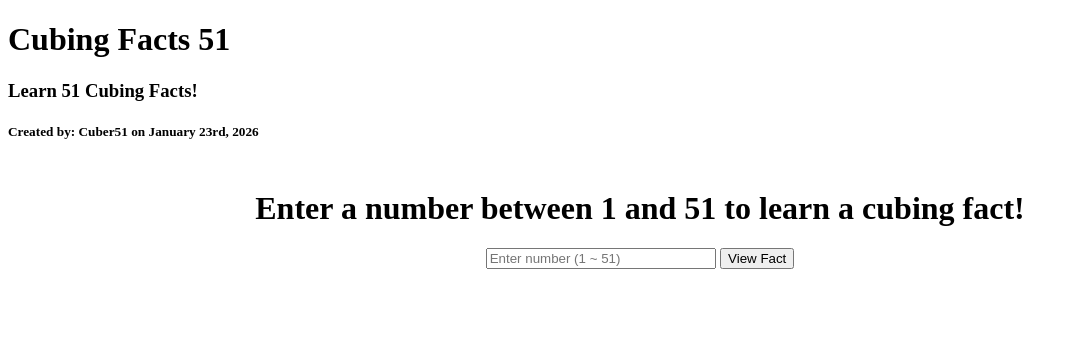
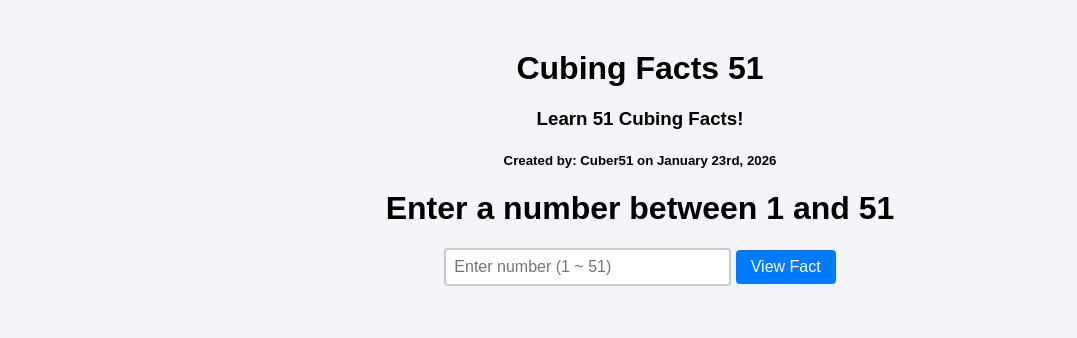
Before and after one commit to Cuber51/CubingFacts51.github.io, a plain HTML site: page index.html in a window 1280 px wide. Shown: the whole page, without its empty margins (0-1077 px from the left). Drawn offline with Linux system fonts and the light colour scheme.

Commit message:
Update index.html

```diff
--- a/index.html
+++ b/index.html
@@ -1,27 +1,70 @@
 <!DOCTYPE html>
-<!--Unfinished-->
+<!--This website is still updating.-->
 <html>
 <head>
-        <title>Cubing Facts 51: Learn 51 Cubing Facts</title>
+    <title>Cubing Facts 51</title>
+    <meta name="viewport" content="width=device-width, initial-scale=1">
+    <style>
+        body {
+            font-family: sans-serif;
+            text-align: center;
+            margin-top: 50px;
+            background-color: #f4f4f9;
+        }
+        input {
+            width: 30ch;
+            padding: 8px;
+            font-size: 16px;
+            border: 2px solid #ccc;
+            border-radius: 4px;
+        }
+        button {
+            padding: 8px 15px;
+            font-size: 16px;
+            cursor: pointer;
+            background-color: #007bff;
+            color: white;
+            border: none;
+            border-radius: 4px;
+        }
+        button:hover {
+            background-color: #0056b3;
+        }
+        #display_area {
+            display: block;
+            margin-top: 20px;
+            font-size: 1.2em;
+            font-weight: bold;
+            color: #333;
+            min-height: 1.5em;
+        }
+    </style>
+</head>
+<body>
+
+    <!-- Header Content -->
     <h1>Cubing Facts 51</h1>
     <h3>Learn 51 Cubing Facts!</h3>
     <h5>Created by: Cuber51 on January 23rd, 2026</h5>
-    </head>
-    <body>
-        <div style="text-align: center; margin-top: 50px;">
-        <h1>Enter a number between 1 and 51 to learn a cubing fact!</h1>
-        <input type="number" id="INT" min="1" max="51" placeholder="Enter number (1 ~ 51)" style="width: 30ch;">
+
+    <!-- Interactive App -->
+    <div id="app">
+        <h1>Enter a number between 1 and 51</h1>
+        <!-- Added placeholder and min/max validation -->
+        <input type="number" id="INT" min="1" max="51" placeholder="Enter number (1 ~ 51)">
         <button onclick="lookupValue()">View Fact</button>
         <p><span id="display_area"></span></p>
+    </div>
 
     <script>
+        // Corrected Data Object
         const myData = {
             1: "Did you know that the world record for solving a 3x3 Rubik's Cube is 3.05 seconds?",
             2: "Did you know that the Rubik's Cube was invented in 1974 by Ernő Rubik?",
-                3: "Did you know that there are over 43 quintillion possible combinations of a standard 3x3 Rubik's Cube?",
-                4: "Did you know that the first speedcubing competition was held in 1982 in Budapest, Hungary?",
-                5: "Did you know that the largest Rubik's Cube that you can buy is a 21x21 cube?",
-                6: "Did you know that the Rubik's Cube was created to help students understand three-dimensional geometry?",
+            3: "Did you know that there are over 43 quintillion possible combinations?",
+            4: "Did you know that the first speedcubing competition was held in 1982 in Budapest?",
+            5: "Did you know that the largest mass-produced Rubik's Cube is a 21x21 cube?",
+            6: "Did you know that the Cube was created to help students understand 3D geometry?",
             7: "Did you know that the world record for One-Handed solving is 5.66 seconds?",
             8: "Did you know that Rubik's Cubes are sold in over 100 countries worldwide?",
             9: "Did you know that the Rubik's Cube has been featured in numerous movies and TV shows?",
@@ -30,24 +73,63 @@
             12: "Did you know that the speedcubing competitions also include blindfolded solving?",
             13: "Did you know that the Rubik's Cube has inspired various art forms, including sculptures and paintings?",
             14: "Did you know that the Rubik's Cube has its own official notation for moves?",
-                15: "Did you know that the speedcubes were first started in the 2010s when the Rubik's Cube patent expired?",
+            15: "Did you know that speedcubes 'boomed' in the 2010s, though the original patent expired in 2000?",
             16: "Did you know that there are many different methods for solving the Rubik's Cube, including CFOP, Roux, and ZZ?",
             17: "Did you know that the CFOP method is the most popular method used by speedcubers?",
             18: "Did you know that the Roux method focuses on building blocks rather than layers?",
             19: "Did you know that the ZZ method is known for its efficiency in reducing the number of moves?",
             20: "Did you know there is a variation of the Rubik's Cube called the Pyraminx, which is pyramid-shaped?",
+            21: "Did you know that the Megaminx is a dodecahedron-shaped twisty puzzle similar to the Rubik's Cube?",
+            22: "Did you know that the Skewb is a cube-shaped puzzle that twists around its corners?",
+            23: "Did you know that the Square-1 is a shape-shifting puzzle that can change its shape as you twist it?",
+            24: "Did you know that the speedcube community has its own slang and terminology?",
+            25: "Did you know that 'alg' is short for algorithm, which is a sequence of moves used to solve the cube?",
+            26: "Did you know that 'PLL' stands for Permutation of the Last Layer?",
+            27: "Did you know that 'OLL' stands for Orientation of the Last Layer?",
+            28: "Did you know that 'F2L' stands for First Two Layers?",
+            29: "Did you know that 'cubers' is a term used to refer to people who solve Rubik's Cubes?",
+            30: "Did you know that the World Cube Association (WCA) is the governing body for official speedcubing competitions?",
+            31: "Did you know that the World Cube Association (WCA) was founded in 2004?",
+            32: "Did you know that there are over 1,000 official WCA competitions held worldwide each year?",
+            33: "Did you know that there are over 100,000 registered WCA competitors?",
+            34: "Did you know that the WCA maintains official records for various cube sizes and categories?",
+            35: "Did you know that the Rubik's Cube has been used to teach problem-solving skills in schools?",
+            36: "Did you know that there are online communities and forums dedicated to speedcubing?",
+            37: "Did you know that there are YouTube channels and tutorials dedicated to teaching people how to solve the Rubik's Cube?",
+            38: "Did you know that there are mobile apps that help you learn how to solve the Rubik's Cube?",
+            39: "Did you know that a lot of speedcubers can solve the Rubik's Cube in under 10 seconds?",
+            40: "Did you know that the Rubik's Cube has been used for a variety of world records, including solving it while juggling?",
+            41: "Did you know that the Rubik's Cube has been used in robotics competitions?",
+            42: "Did you know that there are custom stickers and designs available for Rubik's Cubes?",
+            43: "Did you know that almost every speedcuber lubricates their cube?",
+            44: "Did you know that the Rubik's Cube has been featured in music videos?",
+            45: "Did you know that the Rubik's Cube has been used in psychological studies on problem-solving and cognition?",
+            46: "Did you know that the Rubik's Cube has a dedicated museum in Budapest, Hungary?",
+            47: "Did you know that the Rubik's Cube has been used in various educational programs to teach math and spatial reasoning?",
+            48: "Did you know that the Rubik's Cube has inspired various competitions, including solving it with feet?",
+            49: "Did you know that the Rubik's Cube has been used in art installations around the world?",
+            50: "Did you know that the Rubik's Cube has a dedicated day called 'Rubik's Cube Day' celebrated on July 13th?",
+            51: "Did you know that the Rubik's Cube continues to inspire new generations?"
         };
 
         function lookupValue() {
             const input = document.getElementById("INT").value;
             const display = document.getElementById("display_area");
+
             if (myData[input]) {
                 display.innerText = myData[input];
+                display.style.color = "#333";
             } else {
-            display.innerText = "INVALID INPUT Please try again";
+                display.innerText = "Please enter a valid number between 1 and 51.";
+                display.style.color = "red";
             }
         }
+
+        document.getElementById("INT").addEventListener("keypress", function(event) {
+            if (event.key === "Enter") {
+                lookupValue();
+            }
+        });
     </script>
-    </div>
 </body>
 </html>
```
Lines whose indentation alone changed are shown as unchanged.
